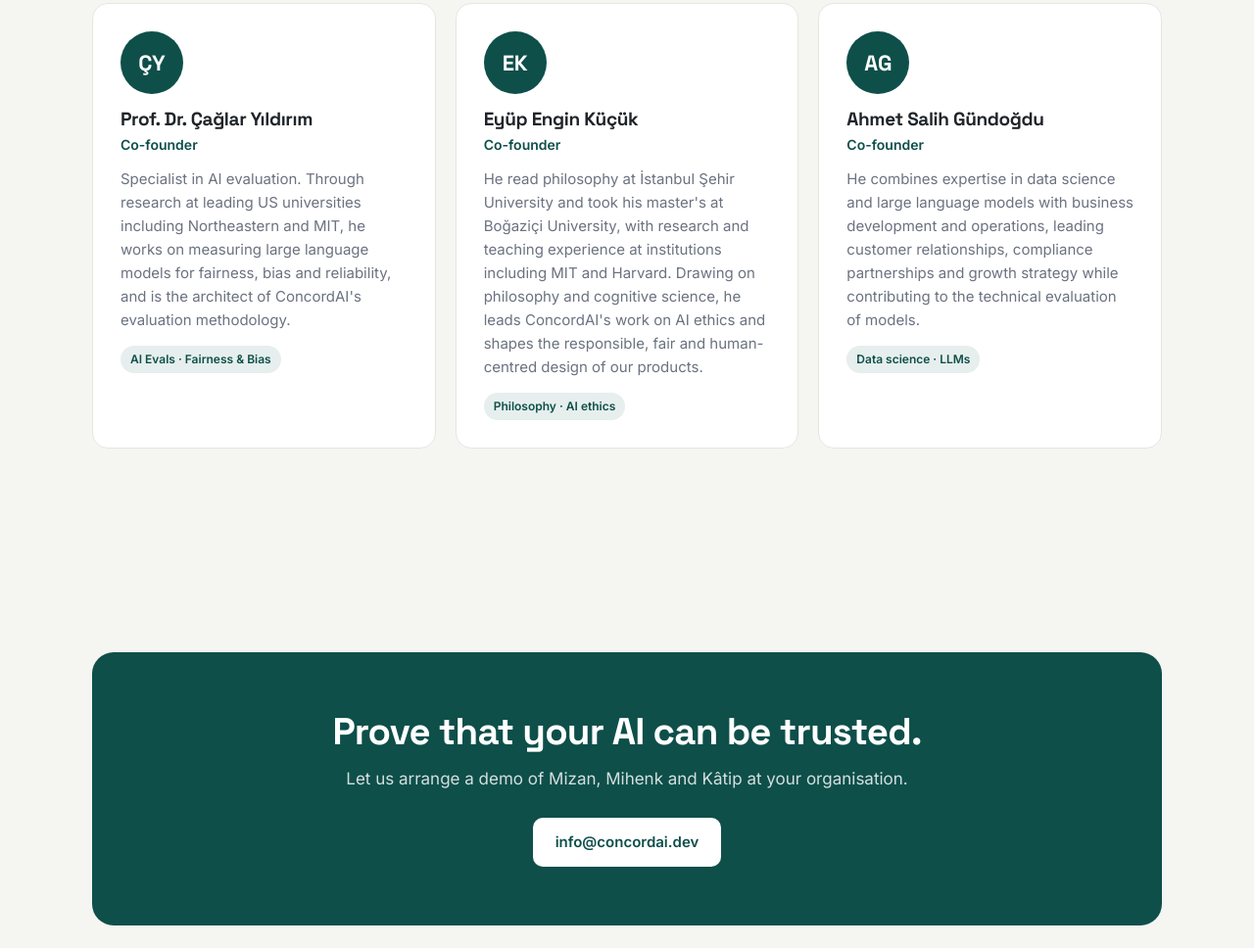
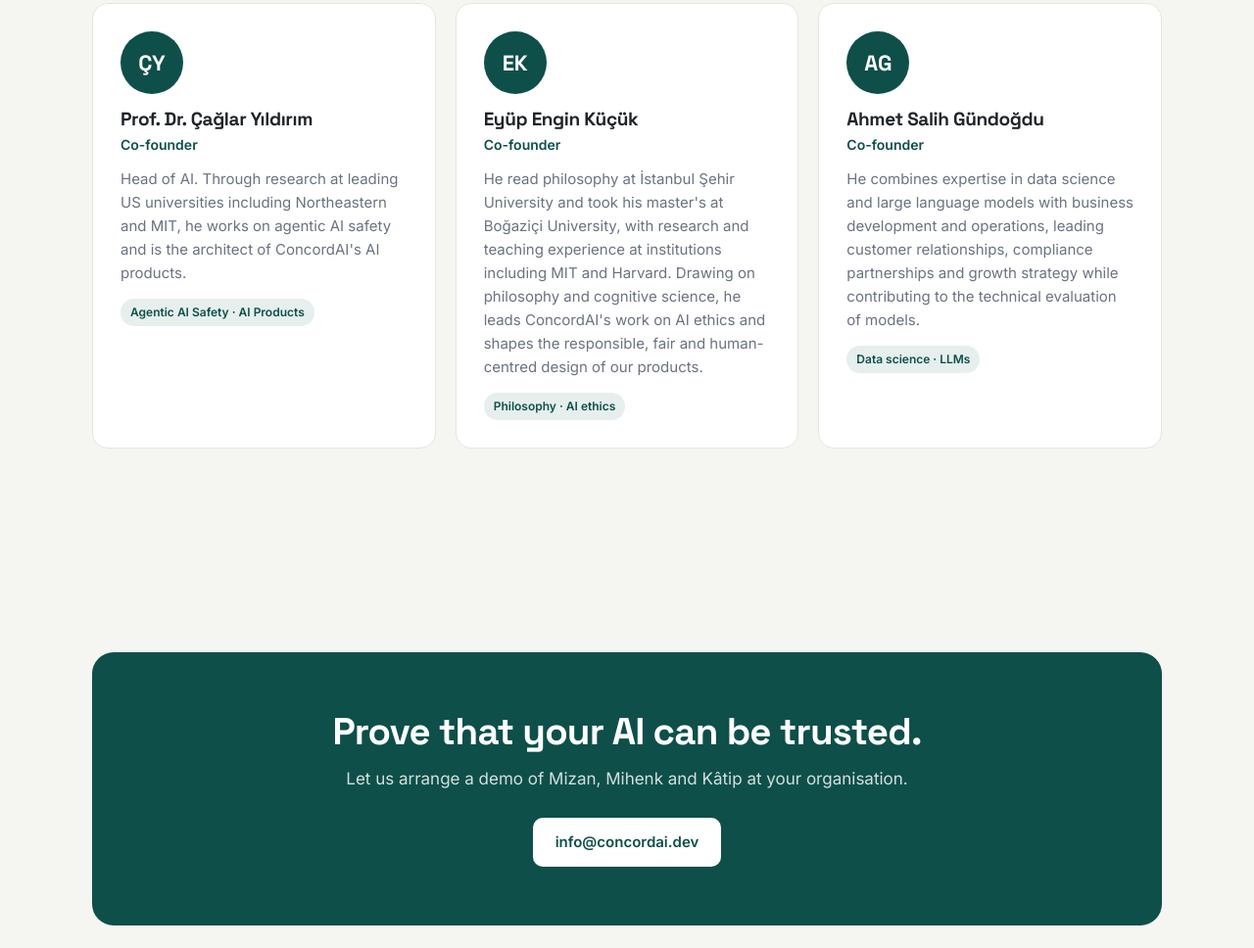
Before and after one commit to concordaidev/concordaidev.github.io, a plain HTML site: page index.html in a window 1280 px wide. Shown: the part 2958-3926 px from the top of the page at 98% size. Drawn offline with Linux system fonts and the light colour scheme.

Commit message:
Update profile descriptions

```diff
--- a/index.html
+++ b/index.html
@@ -1197,14 +1197,14 @@
             </div>
             <h3>Prof. Dr. Çağlar Yıldırım</h3>
             <div class="role" data-en="Co-founder">Kurucu Ortak</div>
-            <p data-en="Specialist in AI evaluation. Through research at leading US universities including Northeastern and MIT, he works on measuring large language models for fairness, bias and reliability, and is the architect of ConcordAI's evaluation methodology.">
-              Yapay zekâ değerlendirme (AI evals) alanında uzman. Northeastern
+            <p data-en="Head of AI. Through research at leading US universities including Northeastern and MIT, he works on agentic AI safety and is the architect of ConcordAI's AI products.">
+              Yapay zekâ teknik alan uzmanı. Northeastern
               Üniversitesi ve MIT başta olmak üzere önde gelen ABD
-              üniversitelerinde yürüttüğü araştırmalarla, büyük dil modellerinin
-              adillik, yanlılık ve güvenilirlik açısından ölçülmesi üzerine
-              çalışır; ConcordAI'nin değerlendirme metodolojisinin mimarıdır.
+              üniversitelerinde yürüttüğü araştırmalarla, ajan tabanlı yapay
+              zekâ güvenliği üzerine çalışır; ConcordAI'nin YZ ürünlerinin
+              teknik mimarıdır.
             </p>
-            <span class="focus" data-en="AI Evals · Fairness &amp; Bias">AI Evals · Adillik &amp; Yanlılık</span>
+            <span class="focus" data-en="Agentic AI Safety · AI Products">Ajan Tabanlı YZ Güvenliği · YZ Ürünleri</span>
           </div>
           <div class="founder reveal">
             <div class="avatar">
```
